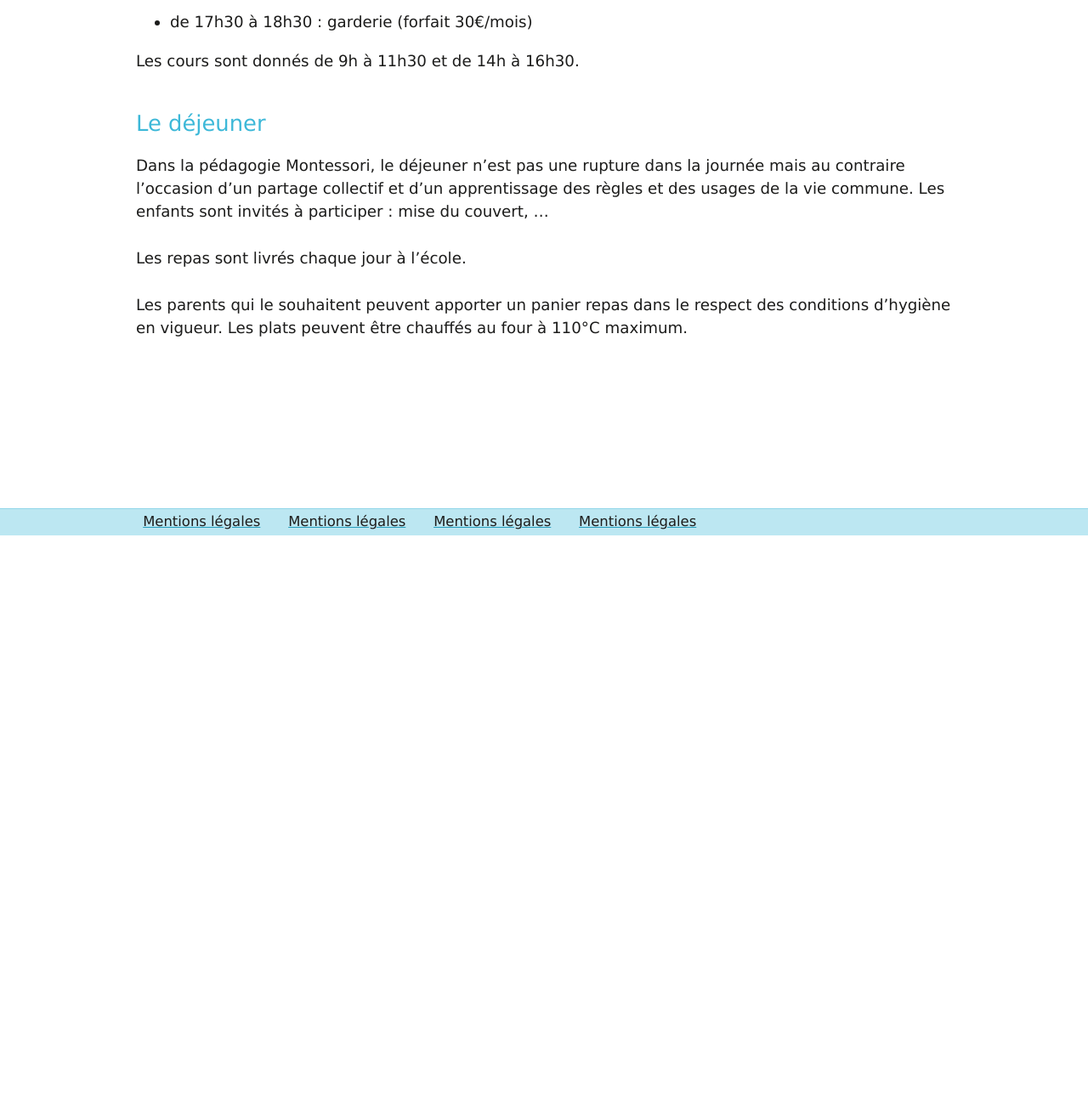
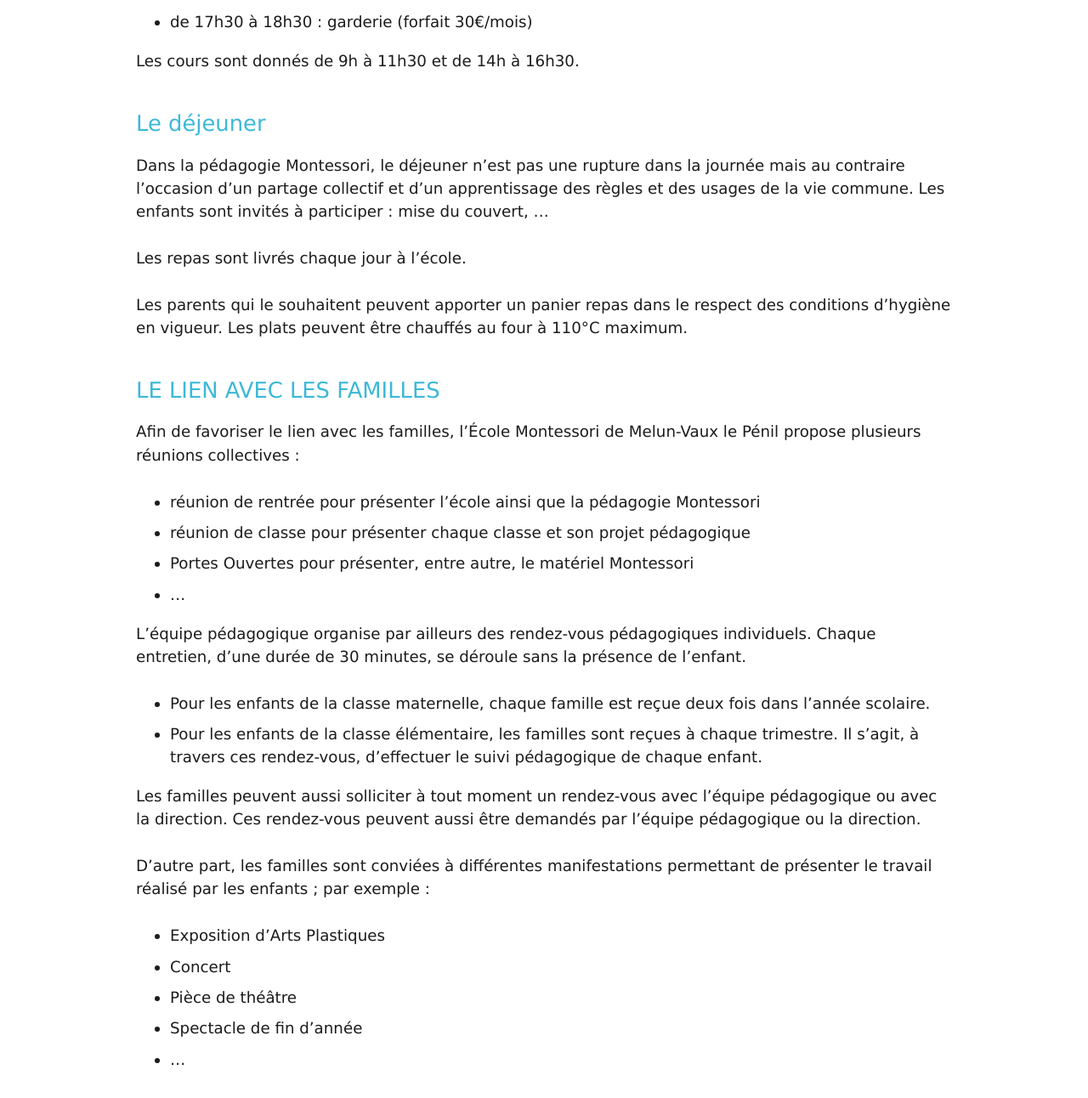
Before and after one commit to montessori-melun/montessori-melun.github.io, a Jekyll site: the page built from ecole/vie-ecole.md, in a window 1280 px wide and 1400 px high, scrolled down 860 px. Shown: the top 1292 px of the window at 85% size. Built offline with Jekyll 4.4.1, drawn with Linux system fonts in a browser that asks for light colours; our own code applies the rules of GitHub Pages for plain Markdown files; before the commit the page ends 1490 px from its top, so only the background shows below that.

Commit message:
Update vie-ecole.md

```diff
--- a/ecole/vie-ecole.md
+++ b/ecole/vie-ecole.md
@@ -26,3 +26,28 @@ Les repas sont livrés chaque jour à l’école.
 
 
 Les parents qui le souhaitent peuvent apporter un panier repas dans le respect des  conditions d’hygiène en vigueur. Les plats peuvent être chauffés au four à 110°C maximum.
+
+
+## LE LIEN AVEC LES FAMILLES
+
+Afin de favoriser le lien avec les familles, l’École Montessori de Melun-Vaux le Pénil propose plusieurs réunions collectives :
+-	réunion de rentrée pour présenter l’école ainsi que la pédagogie Montessori
+-	réunion de classe pour présenter chaque classe et son projet pédagogique
+-	Portes Ouvertes pour présenter, entre autre,  le matériel Montessori
+-	…
+
+
+L’équipe pédagogique organise par ailleurs des rendez-vous pédagogiques individuels. Chaque entretien, d’une durée de 30 minutes, se déroule sans la présence de l’enfant.
+-	Pour les enfants de la classe maternelle, chaque famille est reçue deux fois dans l’année scolaire.
+-	Pour les enfants de la classe élémentaire, les familles sont reçues à chaque trimestre.
+Il s’agit, à travers ces rendez-vous, d’effectuer  le suivi pédagogique de chaque enfant.
+
+Les familles peuvent aussi solliciter à tout moment un rendez-vous avec l’équipe pédagogique ou avec la direction. Ces rendez-vous peuvent aussi être demandés par l’équipe pédagogique ou la direction.
+
+
+D’autre part, les familles sont conviées à différentes manifestations permettant de présenter le travail réalisé par les enfants ; par exemple :
+-	Exposition d’Arts Plastiques
+-	Concert
+-	Pièce de théâtre
+-	Spectacle de fin d’année
+-	…
```
